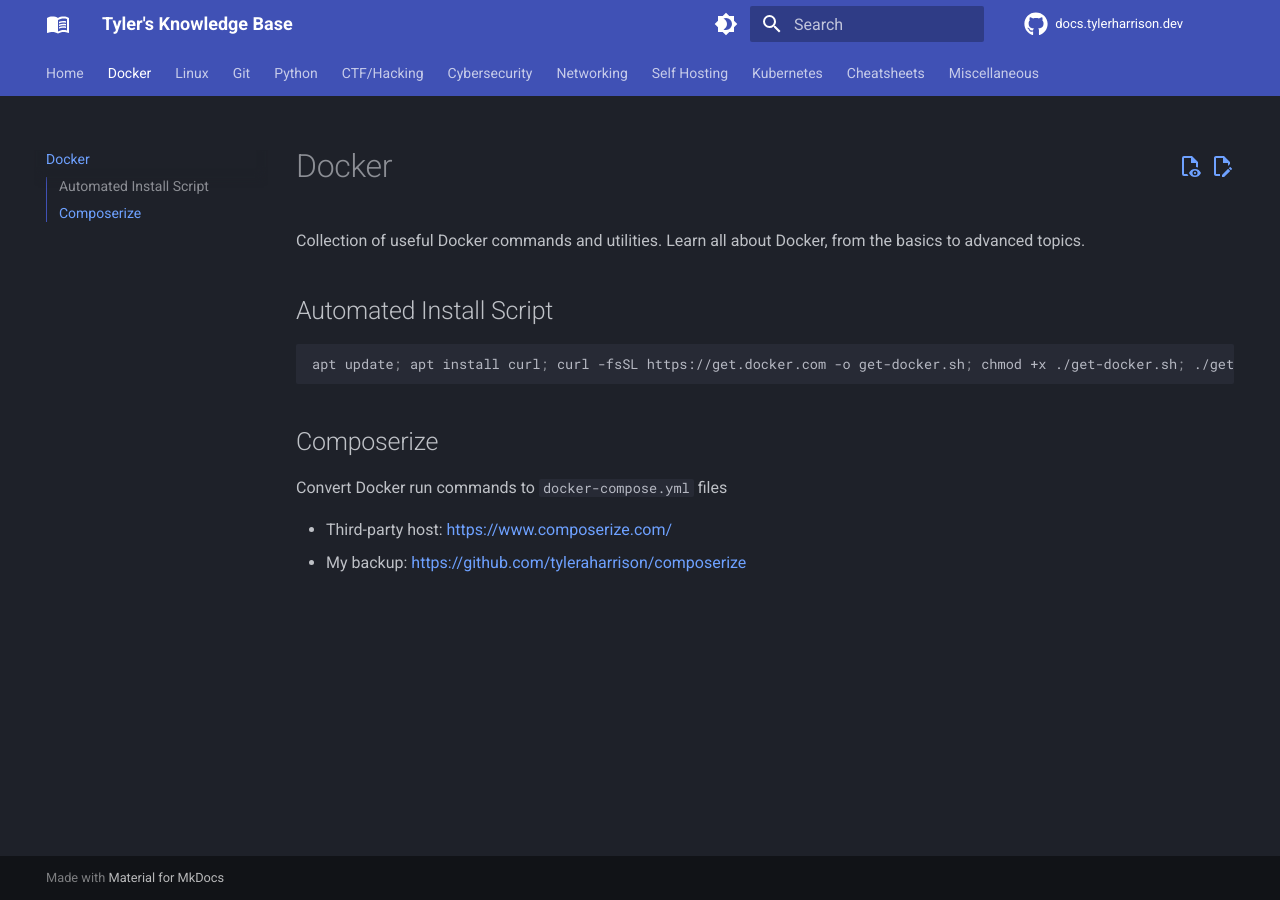
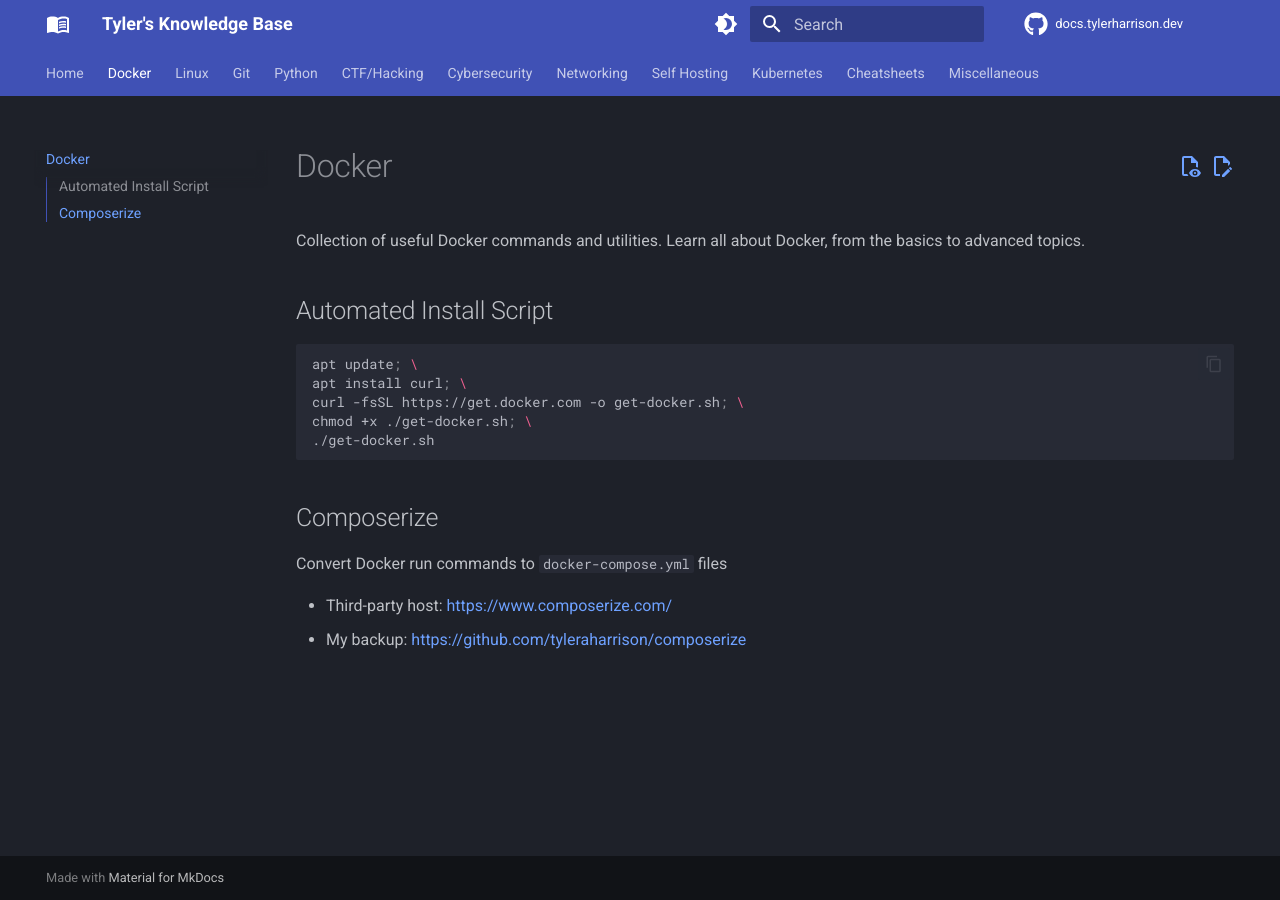
Before and after one commit to williamhatcher/docs.tylerharrison.dev, an MkDocs documentation site: the page built from docs/docker.md, in a window 1280 px wide. Built offline with MkDocs 1.6.1 and Material for MkDocs 9.7.7, drawn with Linux system fonts in a browser that asks for light colours; comment, search, counter and statistics services are not loaded.

Commit message:
Add code copy-paste and update Docker auto script
Signed-off-by: tyleraharrison <tyleraharrison@gmail.com>

````diff
--- a/docs/docker.md
+++ b/docs/docker.md
@@ -5,7 +5,11 @@ Collection of useful Docker commands and utilities. Learn all about Docker, from
 ## Automated Install Script
 
 ```bash
-apt update; apt install curl; curl -fsSL https://get.docker.com -o get-docker.sh; chmod +x ./get-docker.sh; ./get-docker.sh
+apt update; \
+apt install curl; \
+curl -fsSL https://get.docker.com -o get-docker.sh; \
+chmod +x ./get-docker.sh; \
+./get-docker.sh
 ```
 
 ## Composerize
--- a/mkdocs.yml
+++ b/mkdocs.yml
@@ -46,6 +46,7 @@ theme:
         - toc.follow
         - content.action.edit
         - content.action.view
+        - content.code.copy
     palette:
     # Palette toggle for dark mode
     -   scheme: slate
````
